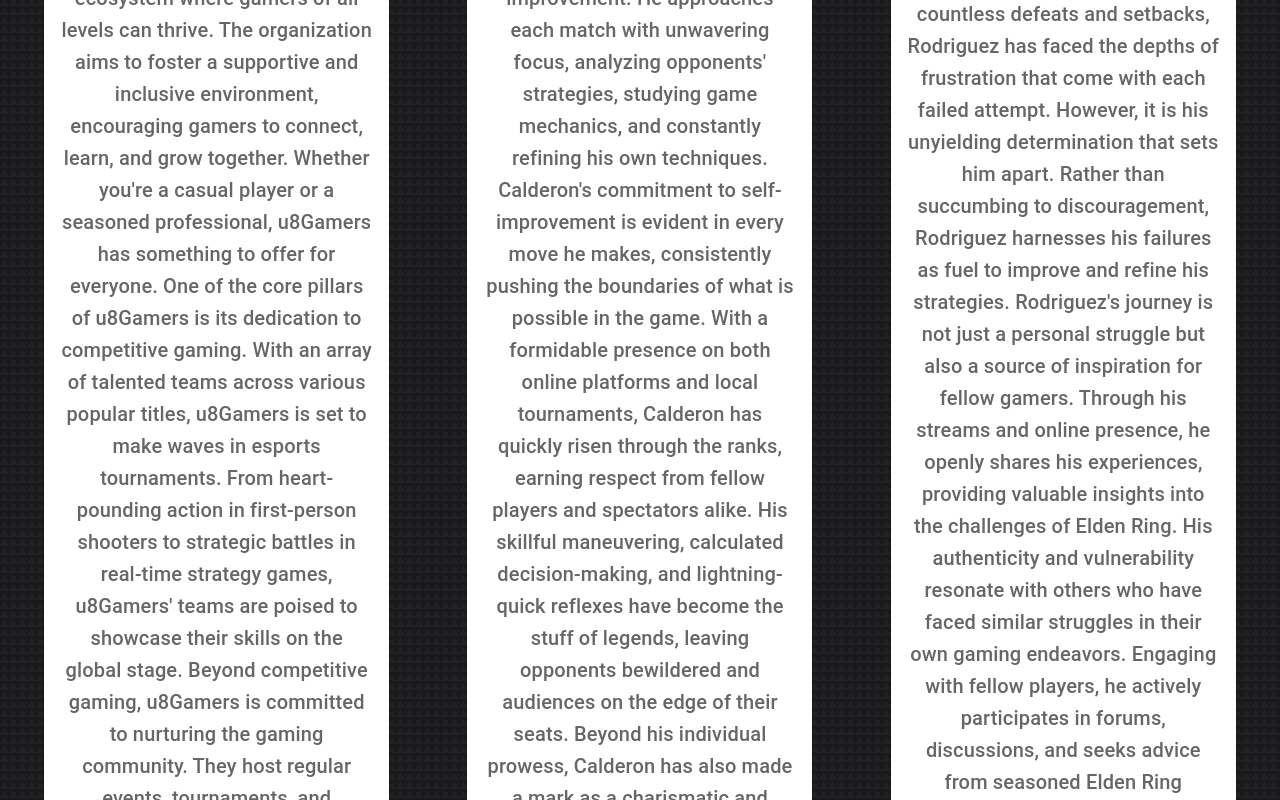
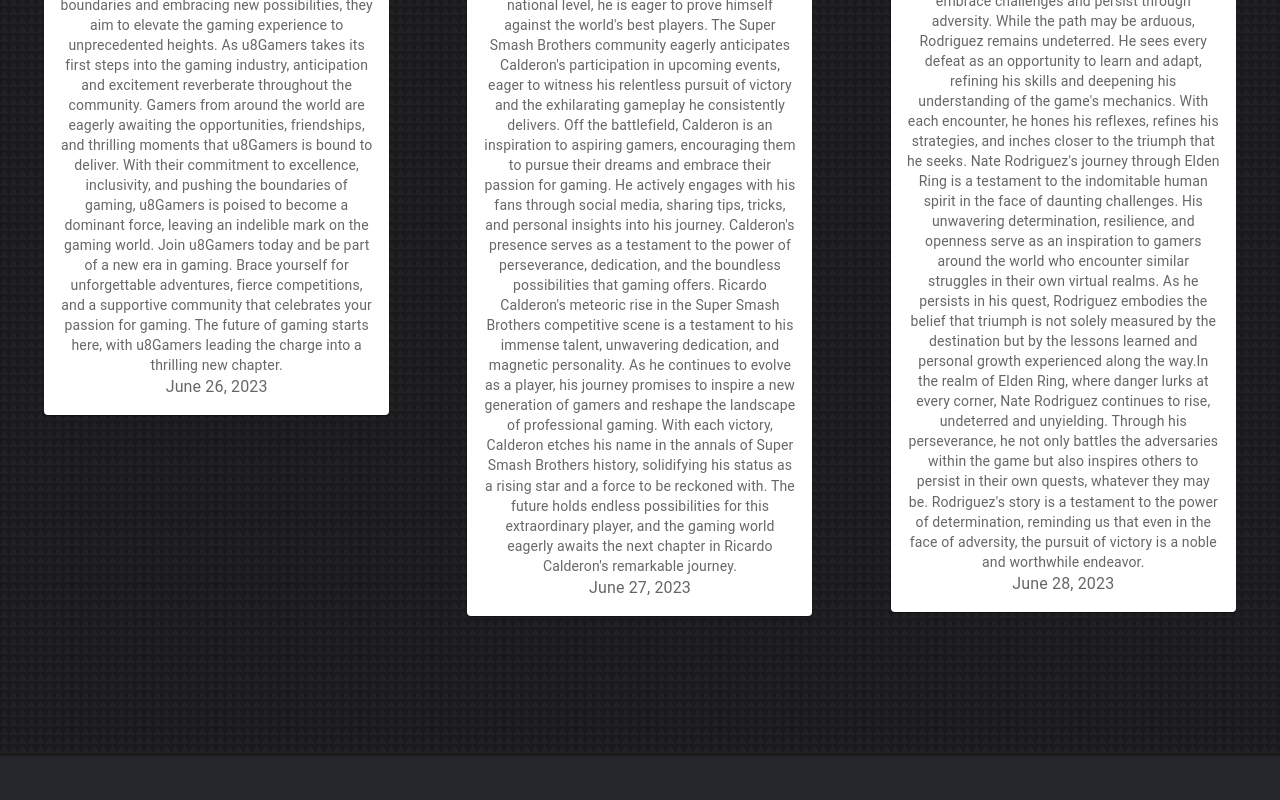
Before and after one commit to ChrisCarteno/u8gamers, a React (Create React App) app: page /events in a window 1280 px wide. Shown: the part 1551-2351 px from the top of the page. Built offline with nearby package versions, Linux system fonts and the light colour scheme.

Commit message:
added to events component and page

```diff
--- a/src/components/Flexbox.jsx
+++ b/src/components/Flexbox.jsx
@@ -7,7 +7,7 @@ import { CardActionArea } from '@mui/material';
 
 export default function MultiActionAreaCard( props) {
   return (
-    <Card sx={{ maxWidth: 345 }}>
+    <Card sx={{ maxWidth: 345 }} style={{ backgroundColor: "#fff" }}>
       <CardActionArea className='cardActionArea'>
         <CardMedia
           component="img"
@@ -19,8 +19,11 @@ export default function MultiActionAreaCard( props) {
           <Typography gutterBottom variant="h6" height="140" component="div">
             {props.title}
           </Typography>
-          <Typography variant="h6" color="text.secondary">
+          <Typography variant="body2" color="text.secondary">
             {props.content}
+          </Typography>
+          <Typography variant="body1" color="text.secondary">
+            {props.date}
           </Typography>
         </CardContent>
       </CardActionArea>
--- a/src/pages/events/Events.jsx
+++ b/src/pages/events/Events.jsx
@@ -79,7 +79,7 @@ Ricardo Calderon's meteoric rise in the Super Smash Brothers competitive scene i
       <h2> Check Out Our Upcoming Events </h2>
       <div className="events-cards">
       {articles.map(article => (
-        <MultiActionAreaCard className="event-card" key={'event' + article.id} title={article.title} content={article.content} author={article.author} date={article.date}/>
+        <MultiActionAreaCard key={'event' + article.id} title={article.title} content={article.content} author={article.author} date={article.date}/>
       ))}
       </div>
 
```
